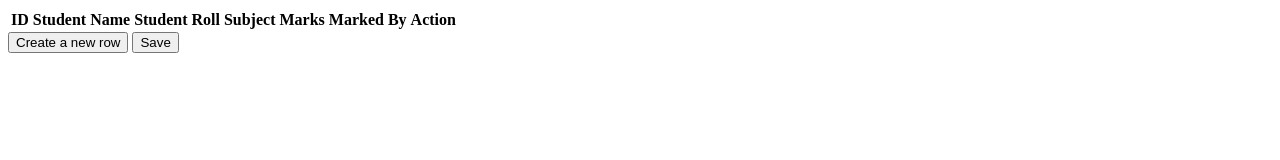
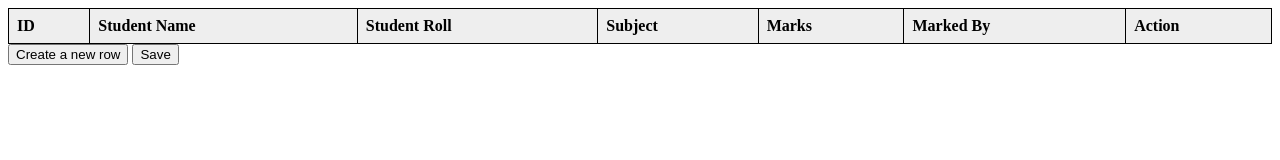
Before and after one commit to nikhilsingh7/ContestF2-feb-25-, a plain HTML site: page index.html in a window 1280 px wide. Drawn offline with Linux system fonts and the light colour scheme.

Commit message:
solution

```diff
--- a/index.html
+++ b/index.html
@@ -5,6 +5,7 @@
     <meta http-equiv="X-UA-Compatible" content="IE=edge">
     <meta name="viewport" content="width=device-width, initial-scale=1.0">
     <title>Contest 25feb</title>
+    <link rel="stylesheet" href="style.css">
 </head>
 <body>
     <table id="myTable">
--- /dev/null
+++ b/style.css
@@ -0,0 +1,14 @@
+table {
+    border-collapse: collapse;
+    width: 100%;
+  }
+
+  table th, table td {
+    border: 1px solid black;
+    padding: 8px;
+    text-align: left;
+  }
+
+  table th {
+    background-color: #eee;
+  }
```
